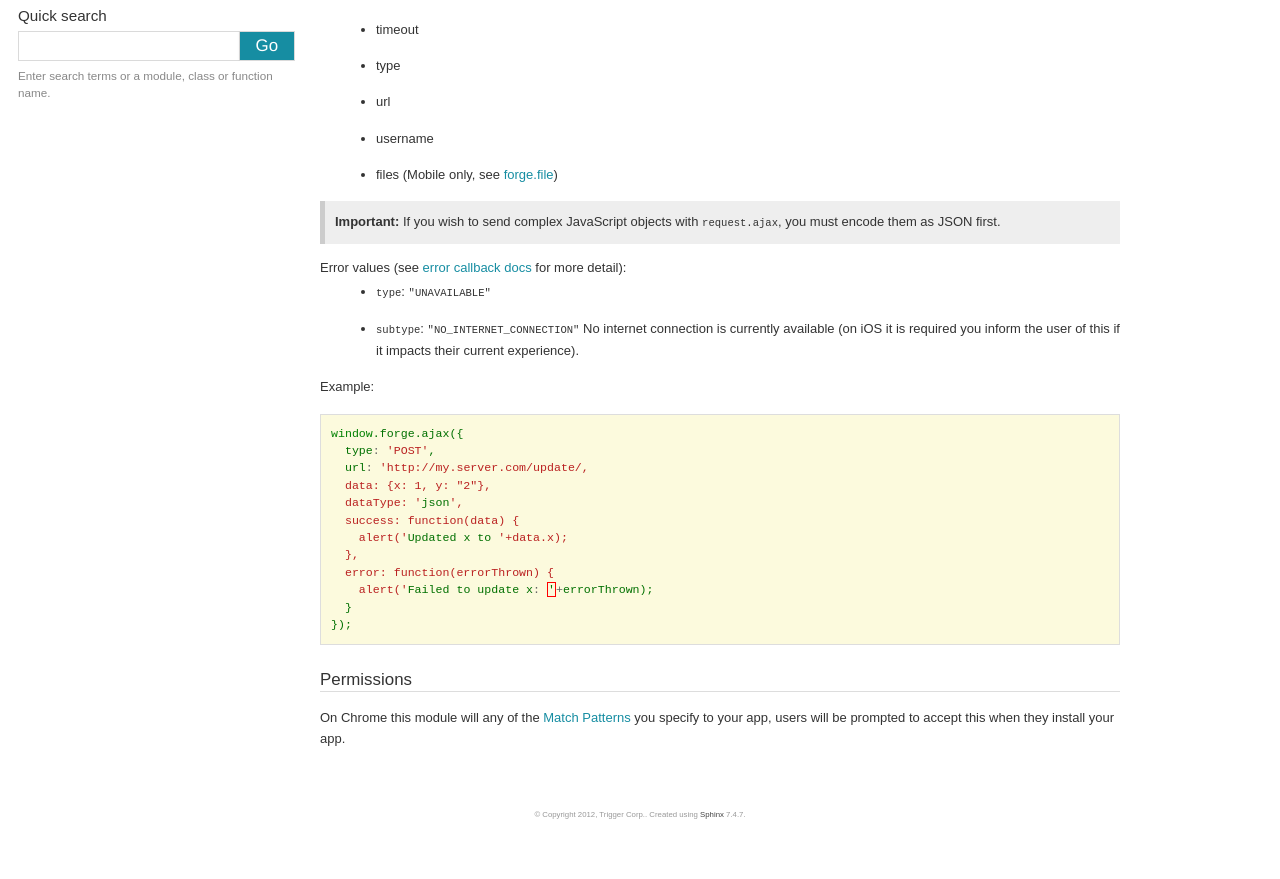
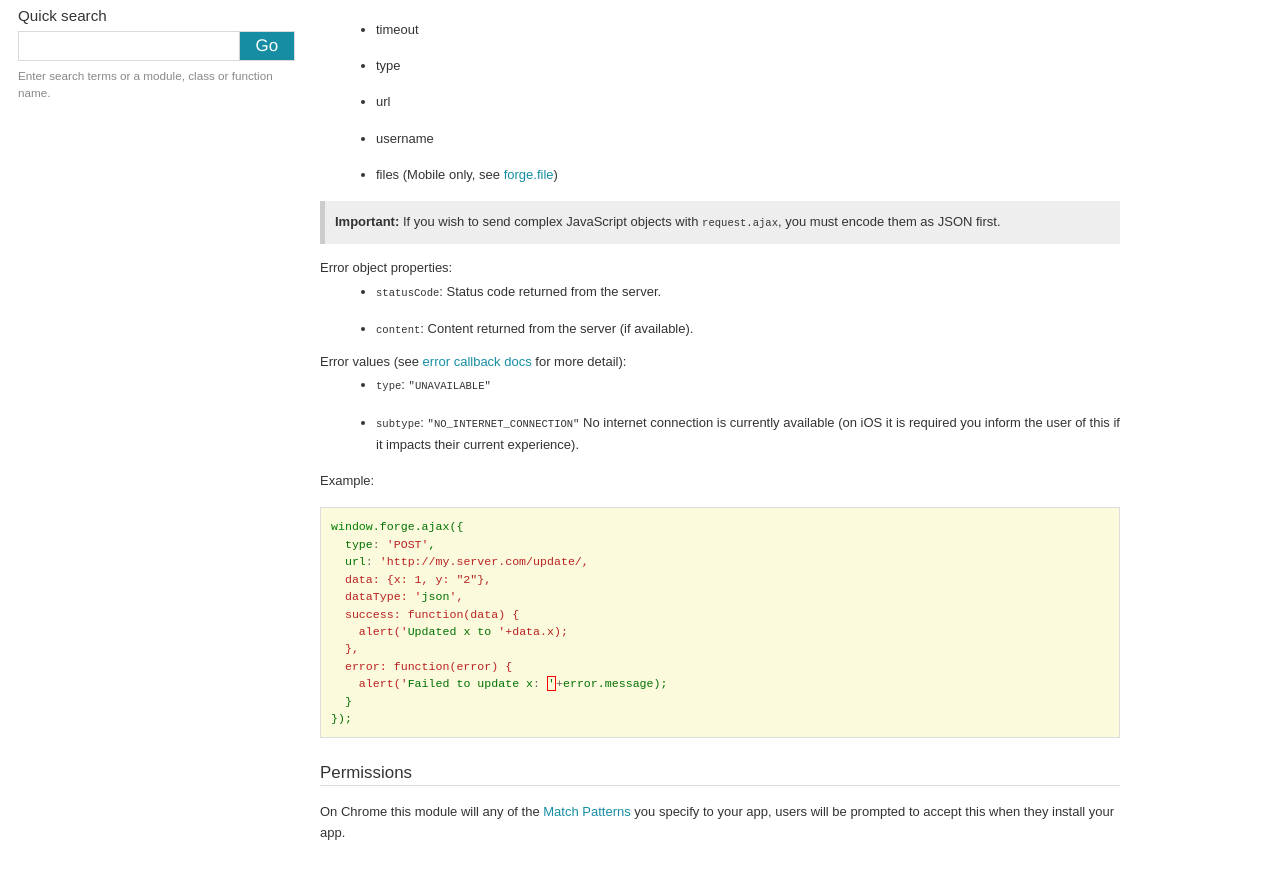
Before and after one commit to trigger-corp/Forge-Documentation, a Sphinx documentation site: the page built from source/modules/request.rst, in a window 1280 px wide and 900 px high, scrolled down 1466 px. Shown: the top 879 px of the window. Built offline with Sphinx 7.4.7, drawn with Linux system fonts in a browser that asks for light colours; some web fonts are replaced; before the commit the page ends 2310 px from its top, so only the background shows below that.

Commit message:
Update ajax docs.

```diff
--- a/source/modules/request.rst
+++ b/source/modules/request.rst
@@ -69,6 +69,10 @@ Currently supported options:
 
 .. important:: If you wish to send complex JavaScript objects with ``request.ajax``, you must encode them as JSON first.
 
+Error object properties:
+ * ``statusCode``: Status code returned from the server.
+ * ``content``: Content returned from the server (if available).
+
 Error values (see :ref:`error callback docs <forge-features-api-error>` for more detail):
  * ``type``: ``"UNAVAILABLE"``
  * ``subtype``: ``"NO_INTERNET_CONNECTION"`` No internet connection is currently available (on iOS it is required you inform the user of this if it impacts their current experience).
@@ -83,8 +87,8 @@ Example::
     success: function(data) {
       alert('Updated x to '+data.x);
     },
-    error: function(errorThrown) {
-      alert('Failed to update x: '+errorThrown);
+    error: function(error) {
+      alert('Failed to update x: '+error.message);
     }
   });
 
```
